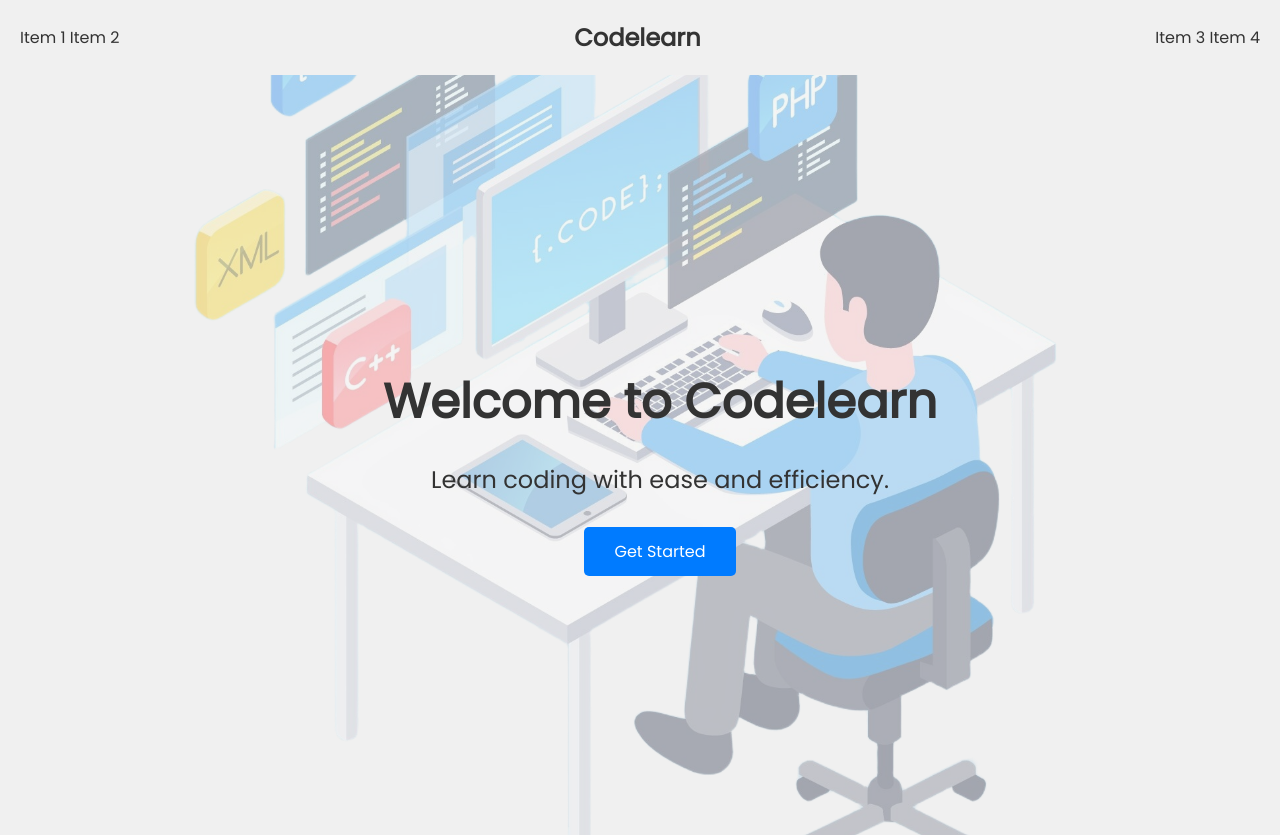
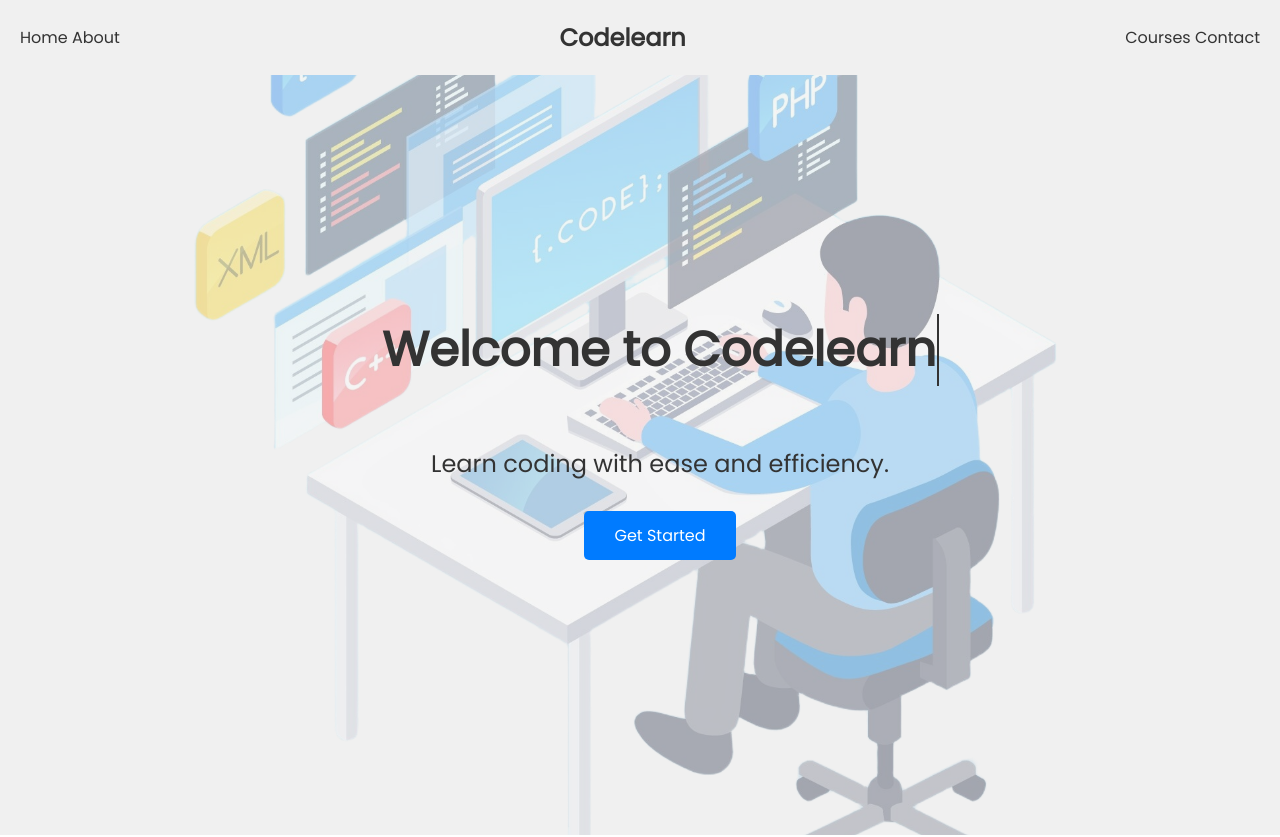
Before and after one commit to asathsara/Codelearn, a plain HTML site: page index.html in a window 1280 px wide. Shown: the top 837 px of the page. Drawn offline with Linux system fonts and the light colour scheme.

Commit message:
typewriter animation

```diff
--- a/index.html
+++ b/index.html
@@ -13,8 +13,8 @@
   <body>
     <nav class="navbar">
     <div class="nav-items">
-        <a href="#">Item 1</a>
-        <a href="#">Item 2</a>
+      <a href="#">Home</a>
+      <a href="#">About</a>
     </div>
 
     <div class="title">
@@ -22,14 +22,14 @@
     </div>
 
     <div class="nav-items">
-        <a href="#">Item 3</a>
-        <a href="#">Item 4</a>
+      <a href="#">Courses</a>
+      <a href="#">Contact</a>
     </div>
     </nav>
     <div class="hero">
         <img src="img/coding.png" alt="Hero Image" class="hero-image" />
         <div class="hero-content">
-            <h1>Welcome to Codelearn</h1>
+            <h1 class="line-1 anim-typewriter">Welcome to Codelearn</h1>
             <p>Learn coding with ease and efficiency.</p>
             <a href="#" class="cta-button">Get Started</a>
         </div>
--- a/styles.css
+++ b/styles.css
@@ -103,3 +103,30 @@ body {
       font-size: 1rem;
     }
   }
+
+  .line-1{
+    position: relative;
+    top: 50%;
+    width: 24em;
+    margin: 0 auto;
+    border-right: 2px solid #333;
+    font-size: 180%;
+    text-align: center;
+    white-space: nowrap;
+    overflow: hidden;
+    transform: translateY(-50%);
+}
+
+/* Animation */
+.anim-typewriter{
+  animation: typewriter 4s steps(30) 1s 1 normal both,
+             blinkTextCursor 500ms steps(30) infinite normal;
+}
+@keyframes typewriter{
+  from{width: 0;}
+  to{width: 11.6em;}
+}
+@keyframes blinkTextCursor{
+  from{border-right-color: #333;}
+  to{border-right-color: transparent;}
+}
```
Lines whose indentation alone changed are shown as unchanged.
